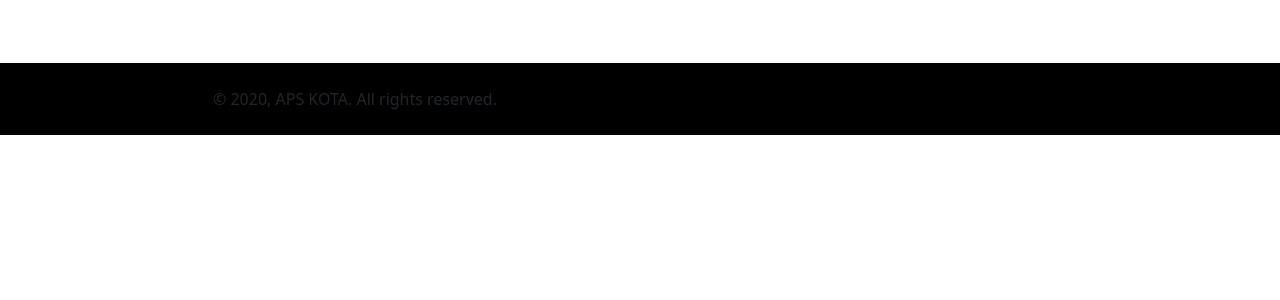
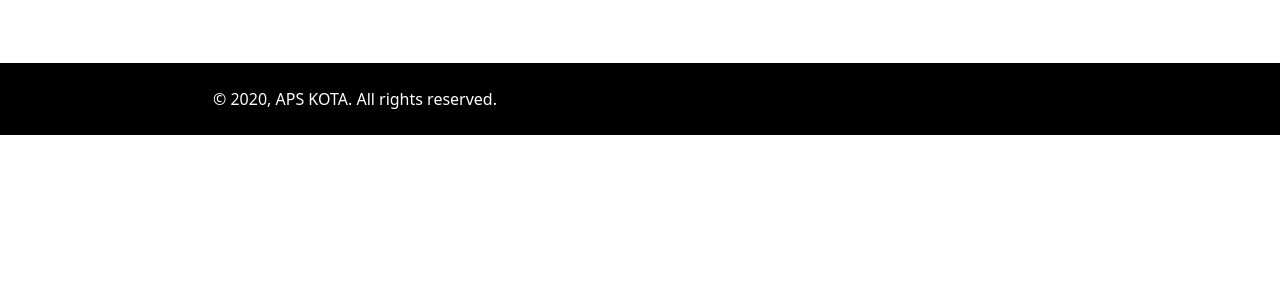
Before and after one commit to MyTricks-code/apsKota_web, a Django app: page /post in a window 1280 px wide. Shown: the part 56-356 px from the top of the page. Run offline with Django 3.2, Linux system fonts and the light colour scheme; data that the repository does not hold is empty.

Commit message:
Update base.html

```diff
--- a/apsKota_web/templates/base.html
+++ b/apsKota_web/templates/base.html
@@ -55,7 +55,7 @@
         <div class="container">
           <div class="row align-items-center">
             <div class="col-md-6 text-center text-md-left">
-              <p class="text-sm mb-md-0">&copy; 2020, APS KOTA.  All rights reserved.</p>
+              <p class="text-sm mb-md-0" style="color: white;">&copy; 2020, APS KOTA.  All rights reserved.</p>
             </div>
 
           </div>
```
